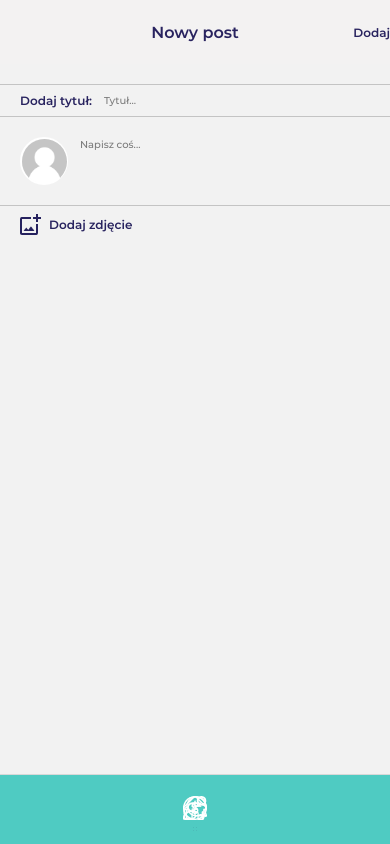
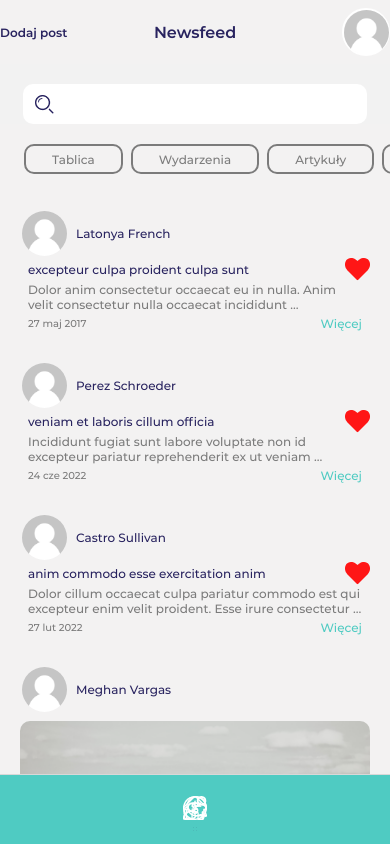
Before and after one commit to LukasMod/lm-feed, a React Native app: screen /HomeStack in a window 390 px wide. Built offline with nearby package versions, Linux system fonts and the light colour scheme.

Commit message:
Add new post for test user

```diff
--- /dev/null
+++ b/src/components/modal/modal-loading.tsx
@@ -0,0 +1,26 @@
+import React from 'react'
+import { View, ActivityIndicator, ViewStyle, StyleSheet } from 'react-native'
+import { color } from '../../theme'
+import { observer } from 'mobx-react-lite'
+
+const CONTAINER: ViewStyle = {
+  ...StyleSheet.absoluteFillObject,
+  backgroundColor: color.background,
+  opacity: 0.75,
+  alignItems: 'center',
+  justifyContent: 'center',
+}
+
+interface LoadingModalProps {
+  show: boolean
+}
+
+export const ModalLoading = observer(({ show }: LoadingModalProps) => {
+  return (
+    show && (
+      <View style={CONTAINER}>
+        <ActivityIndicator size="large" color={color.primary} />
+      </View>
+    )
+  )
+})
--- a/src/navigation/home-stack-navigator.tsx
+++ b/src/navigation/home-stack-navigator.tsx
@@ -20,7 +20,7 @@ const headerStyle = {
 export const HomeStackNavigator = observer(() => {
   return (
     <HomeStack.Navigator
-      initialRouteName={'CreatePost'}
+      initialRouteName={'Home'}
       screenOptions={{
         headerStyle,
         headerTitleStyle,
--- a/src/screens/create-post-screen.tsx
+++ b/src/screens/create-post-screen.tsx
@@ -2,10 +2,13 @@ import { useNavigation } from '@react-navigation/native'
 import React from 'react'
 import { Text, TextInput, TextStyle, View, ViewStyle } from 'react-native'
 import { CreatePostScreenNavProp } from '../types/navigation'
-import { observer } from 'mobx-react-lite'
+import { observer, useLocalObservable } from 'mobx-react-lite'
 import { color, spacing, tpBoldTextM, tpMediumDescriptionS } from '../theme'
 import { ButtonHeader, Icon, ImageUser } from '../components'
 import { Icons } from '../components/icon/icons'
+import { ModalLoading } from '../components/modal/modal-loading'
+import { useStores } from '../hooks'
+import { makeAutoObservable } from 'mobx'
 
 const FULL: ViewStyle = {
   flex: 1,
@@ -43,25 +46,88 @@ const TEXT_INPUT_DESCRIPTION: TextStyle = {
   paddingHorizontal: spacing.itemSmall,
   flex: 1,
 }
-const ICON: ViewStyle = { marginRight: spacing.item }
+const ICON: ViewStyle = {
+  marginRight: spacing.item,
+}
 
+const TEXT_ERROR: TextStyle = {
+  ...tpBoldTextM,
+  color: color.error,
+  margin: 20,
+}
+
+class LocalStore {
+  constructor() {
+    makeAutoObservable(this)
+  }
+
+  title = ''
+  description = ''
+  isError = false
+
+  setTitle = (title: string) => {
+    this.title = title
+  }
+
+  setDescription = (description: string) => {
+    this.description = description
+  }
+
+  setIsError = (isError: boolean) => {
+    this.isError = isError
+  }
+
+  get newPost() {
+    return {
+      id: `${Math.random()}`,
+      avatarImageUrl: '',
+      name: 'Test User',
+      imageUrl: '',
+      title: this.title,
+      description: this.description,
+      date: new Date().toISOString(),
+      isLiked: false,
+    }
+  }
+}
 
 export const CreatePostScreen = observer(() => {
   const navigation = useNavigation<CreatePostScreenNavProp>()
 
+  const { title, description, setTitle, setDescription, newPost, isError, setIsError } =
+    useLocalObservable(() => new LocalStore())
+
+  const {
+    stores: {
+      postStore: { createPost, postLoading },
+    },
+  } = useStores()
+
   React.useLayoutEffect(() => {
     navigation.setOptions({
-      headerRight: () => (
-        <ButtonHeader onPress={() => console.log('TEST ADD POST')} title="Dodaj" />
-      ),
-    });
-  }, [navigation]);
+      headerRight: () => <ButtonHeader onPress={onCreatePost} title="Dodaj" />,
+    })
+  }, [navigation, newPost])
+
+  const onCreatePost = () => {
+    if (!title || !description) {
+      setIsError(true)
+    } else {
+      setIsError(false)
+      createPost(newPost, navigation.goBack)
+    }
+  }
 
   return (
     <View style={FULL}>
       <View style={SECTION}>
         <Text style={TEXT_TITLE}>Dodaj tytuł:</Text>
-        <TextInput style={TEXT_INPUT_TITLE} placeholder="Tytuł..." />
+        <TextInput
+          style={TEXT_INPUT_TITLE}
+          placeholder="Tytuł..."
+          onChangeText={setTitle}
+          value={title}
+        />
       </View>
       <View style={SECTION_DESCRIPTION}>
         <ImageUser withBorder />
@@ -70,12 +136,16 @@ export const CreatePostScreen = observer(() => {
           placeholder="Napisz coś..."
           multiline
           textAlignVertical="center"
+          onChangeText={setDescription}
+          value={description}
         />
       </View>
       <View style={SECTION}>
         <Icon icon={Icons.ADD_IMAGE} size={21} containerStyle={ICON} />
         <Text style={TEXT_TITLE}>Dodaj zdjęcie</Text>
       </View>
+      {isError && <Text style={TEXT_ERROR}>Nieprawidłowo uzupełniony formularz</Text>}
+      <ModalLoading show={postLoading} />
     </View>
   )
 })
--- a/src/stores/post-store.ts
+++ b/src/stores/post-store.ts
@@ -2,6 +2,7 @@ import { makeObservable, observable, action, flow } from 'mobx'
 import postApi from '../services/post-api'
 import { GetPostsType, IBadge, IPost } from '../types'
 import { INCREMENT_DATA } from '../utils'
+import { delay } from '../utils/helpers'
 import RootStore from './root-store'
 
 const BADGES: IBadge[] = [
@@ -90,4 +91,19 @@ export default class PostStore {
       console.log('getPosts', e.message)
     }
   }).bind(this)
+
+  createPost = flow(function* (this: PostStore, post: IPost, callbackSuccess: () => void) {
+    try {
+      this.setPostLoading(true)
+      // api call
+      yield delay(1000)
+      this.setPosts([...this.posts, post])
+
+      this.setPostLoading(false)
+      callbackSuccess()
+    } catch (e) {
+      this.setPostLoading(false)
+      console.log('createPost', e.message)
+    }
+  }).bind(this)
 }
```
